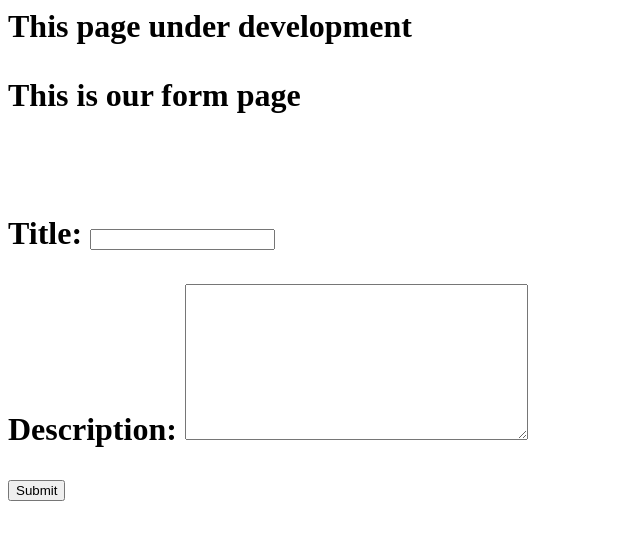
After one commit to nikthe883/fitjourney, a Django app: page /create-task in a window 1280 px wide. The commit adds this page. Shown: the top 540 px of the page, without its empty margins (0-640 px from the left). Run offline with Django 4.2, Linux system fonts and the light colour scheme.

Commit message:
created form

```diff
--- /dev/null
+++ b/journal/templates/create-task.html
@@ -0,0 +1,17 @@
+{% include 'base.html' %}
+
+<p> This is our form page</p>
+
+
+<br>
+
+<form method="POST", autocomplete='off', enctype='multiplart/form-data'>
+
+    {% csrf_token %}
+
+    {{ form.as_p }}
+
+    <input type = 'submit', value="Submit">
+
+
+</form>
--- a/journal/templates/index.html
+++ b/journal/templates/index.html
@@ -6,3 +6,5 @@
 <br>
 
 <a href='{% url "task"%}'>Go to tasks <a/>
+<br>
+<a href='{% url "create-task"%}'>Create a task <a/>
--- /dev/null
+++ b/journal/thoughts/forms.py
@@ -0,0 +1,7 @@
+from django.forms import ModelForm
+from .models import Task
+
+class TaskForm(ModelForm):
+    class Meta:
+        model = Task
+        fields = "__all__"
--- a/journal/thoughts/urls.py
+++ b/journal/thoughts/urls.py
@@ -7,4 +7,6 @@ urlpatterns = [
     path('',views.home, name='home'),
 
     path('task', views.task, name='task'),
+
+    path('create-task', views.create_task, name='create-task')
 ]
--- a/journal/thoughts/views.py
+++ b/journal/thoughts/views.py
@@ -1,5 +1,8 @@
 from django.shortcuts import render
 from django.http import HttpResponse
+from django.shortcuts import redirect
+
+from .forms import TaskForm
 
 from .models import Task
 
@@ -16,3 +19,20 @@ def task(request):
 
 
     return render(request, 'task.html', context)
+
+def create_task(request):
+
+    form = TaskForm()
+
+    if request.method == "POST":
+
+        form = TaskForm(request.POSTq)
+
+        if form.is_valid():
+            form.save()
+
+            return redirect('task')
+
+
+    context = {'form': form}
+    return render(request, 'create-task.html', context)
```
Also changed, not shown: journal/db.sqlite3.
